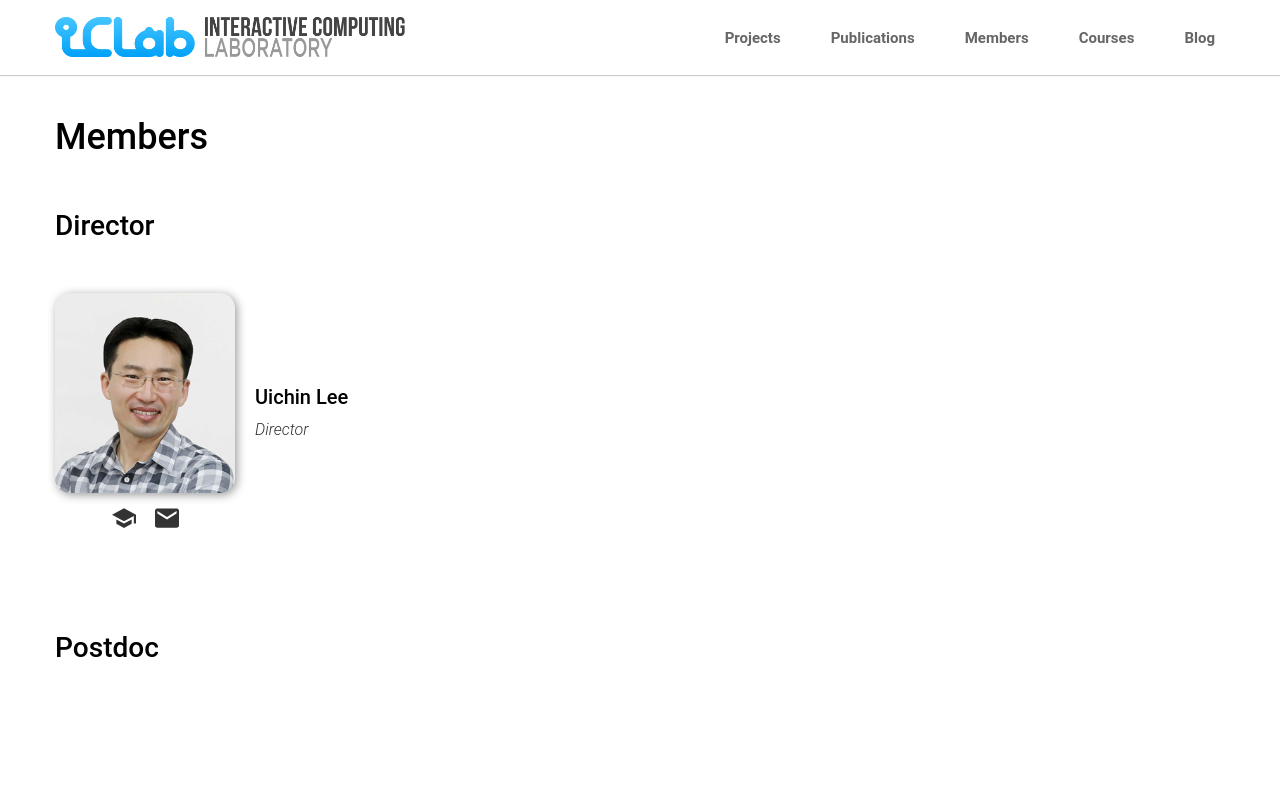
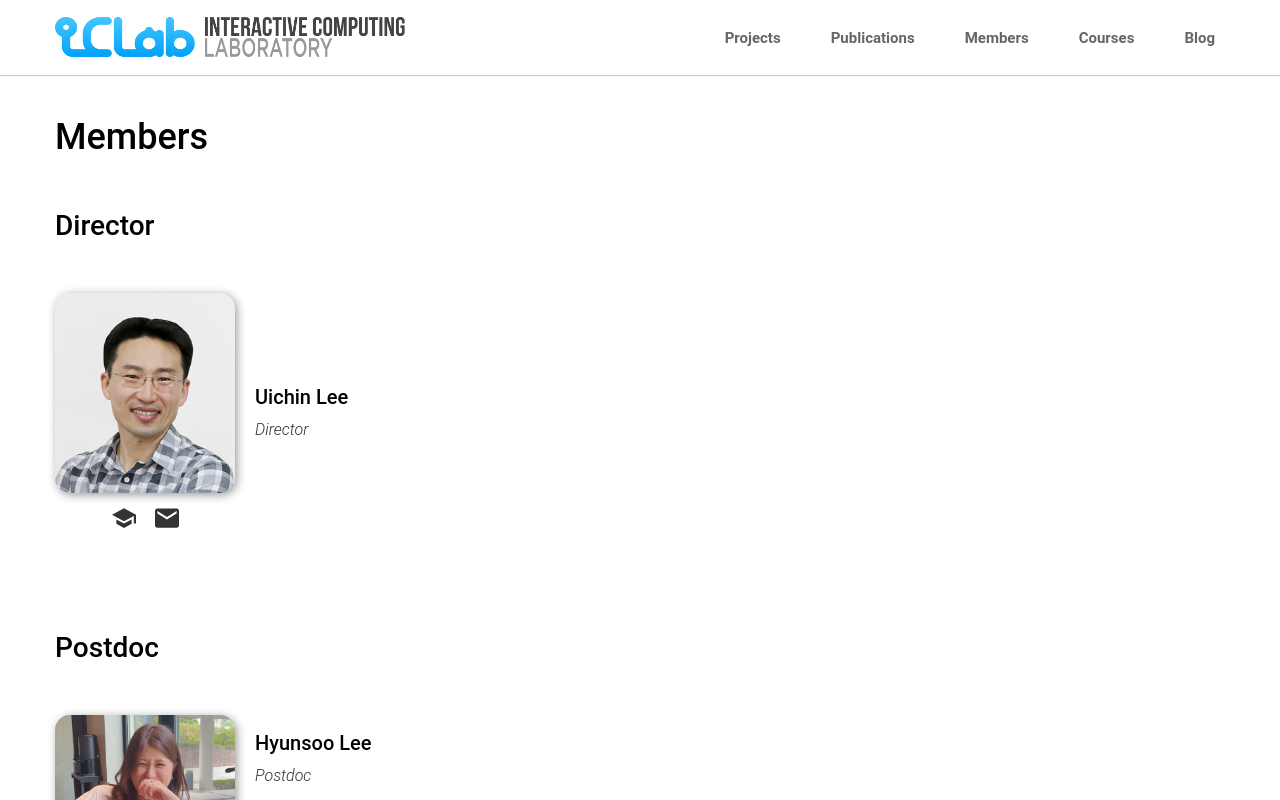
Before and after one commit to Kaist-ICLab/old-homepage, a Next.js app: page /members in a window 1280 px wide. Shown: the top 800 px of the page. Built offline with nearby package versions, Linux system fonts and the light colour scheme.

Commit message:
minor typo

```diff
--- a/data/memberData.js
+++ b/data/memberData.js
@@ -13,7 +13,7 @@ const memberData = {
   HyunsooLee: {
     name: 'Hyunsoo Lee',
     isAlumni: false,
-    current_position: 'Post Doc',
+    current_position: 'Postdoc',
     program: [
       ['PhD',  ' ~ 2023.08'],
     ],
```
